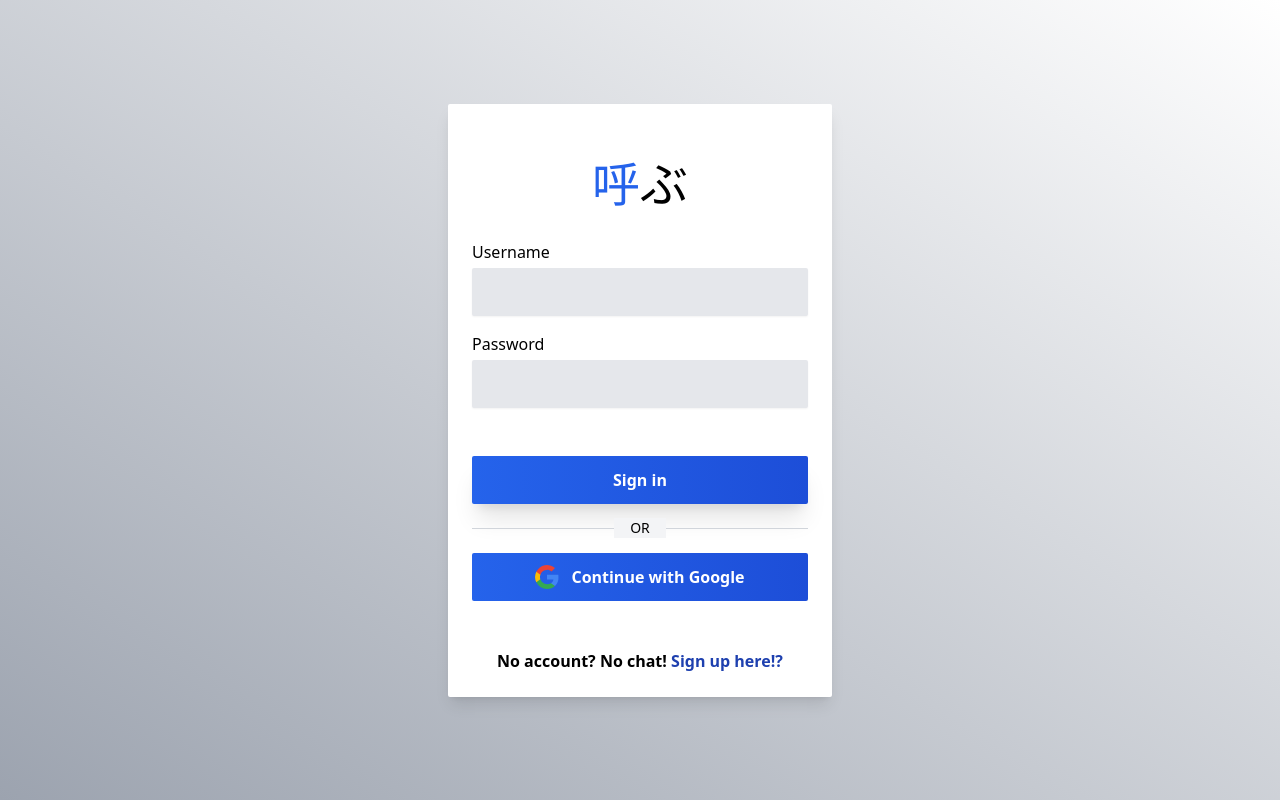
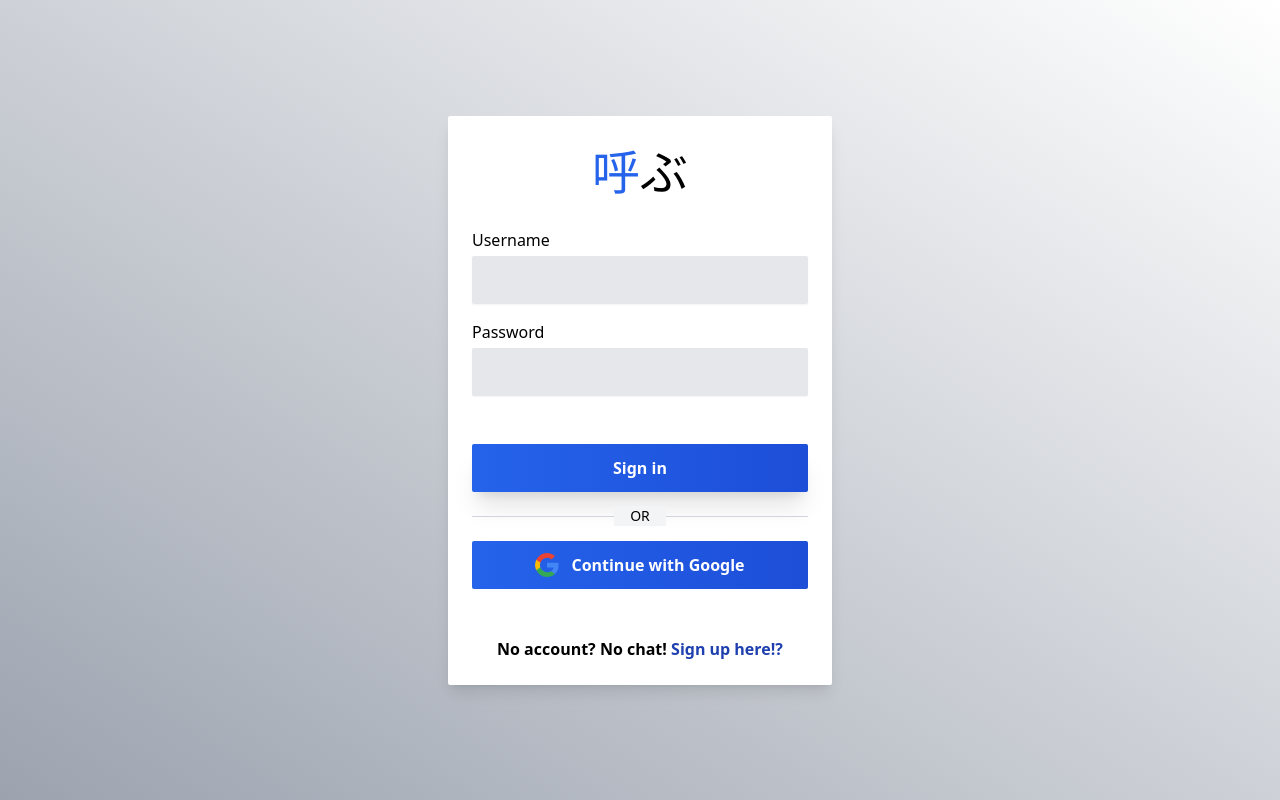
Before and after one commit to BrokenTime9/chatApp, a React (Create React App) app: page /signin in a window 1280 px wide. Built offline with nearby package versions, Linux system fonts and the light colour scheme; no server answers.

Commit message:
logo alignment change -1

```diff
--- a/src/components/auth/authPage/authPage.jsx
+++ b/src/components/auth/authPage/authPage.jsx
@@ -14,7 +14,7 @@ export const Login = () => {
       >
         {/* Header: Logo and Button with offset effect */}
         <div
-          className={`flex items-center p-8 ${isMobile ? "flex-col items-start w-full" : "flex-row justify-center"}`}
+          className={`flex items-center p-8 pt-2 ${isMobile ? "flex-col items-start w-full" : "flex-row justify-center"}`}
         >
           <h1 className="text-5xl text-blue-600 self-start">呼 </h1>
           <h1 className="text-black text-5xl self-start">ぶ</h1>
```
